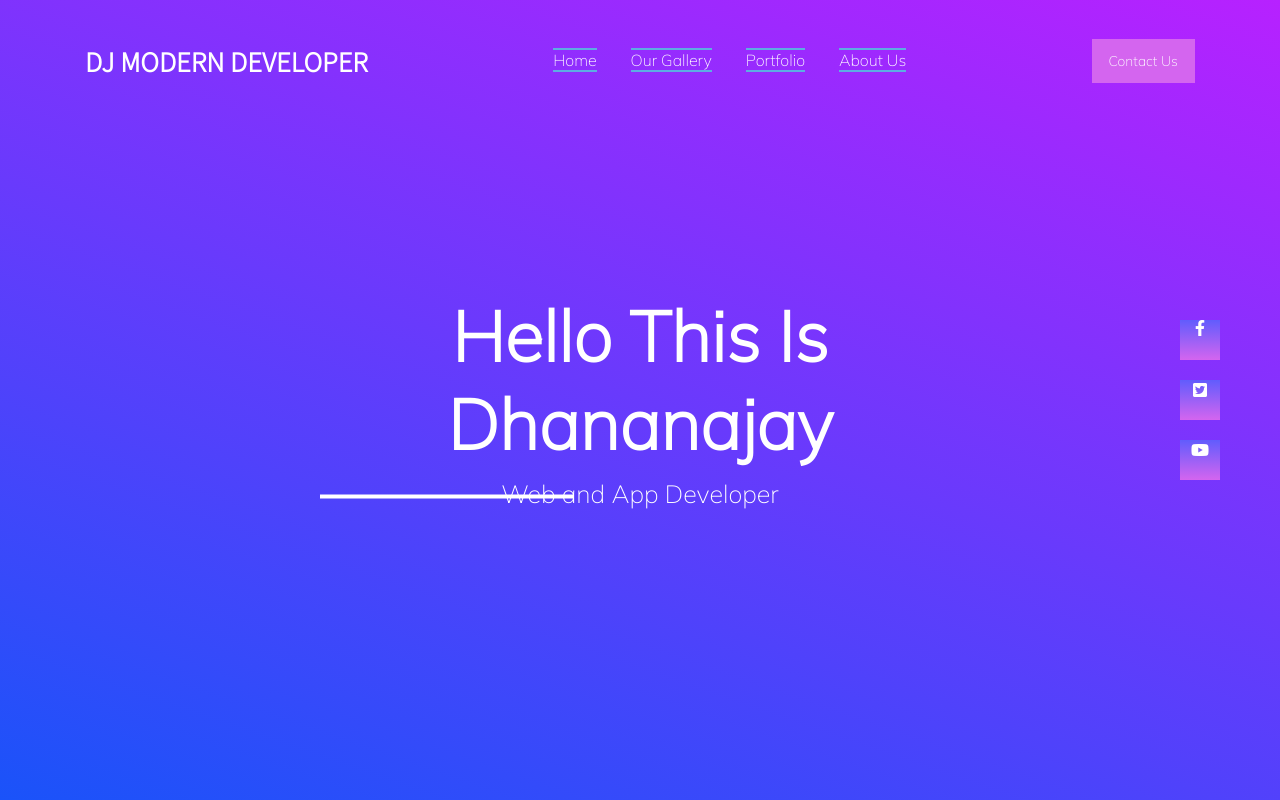
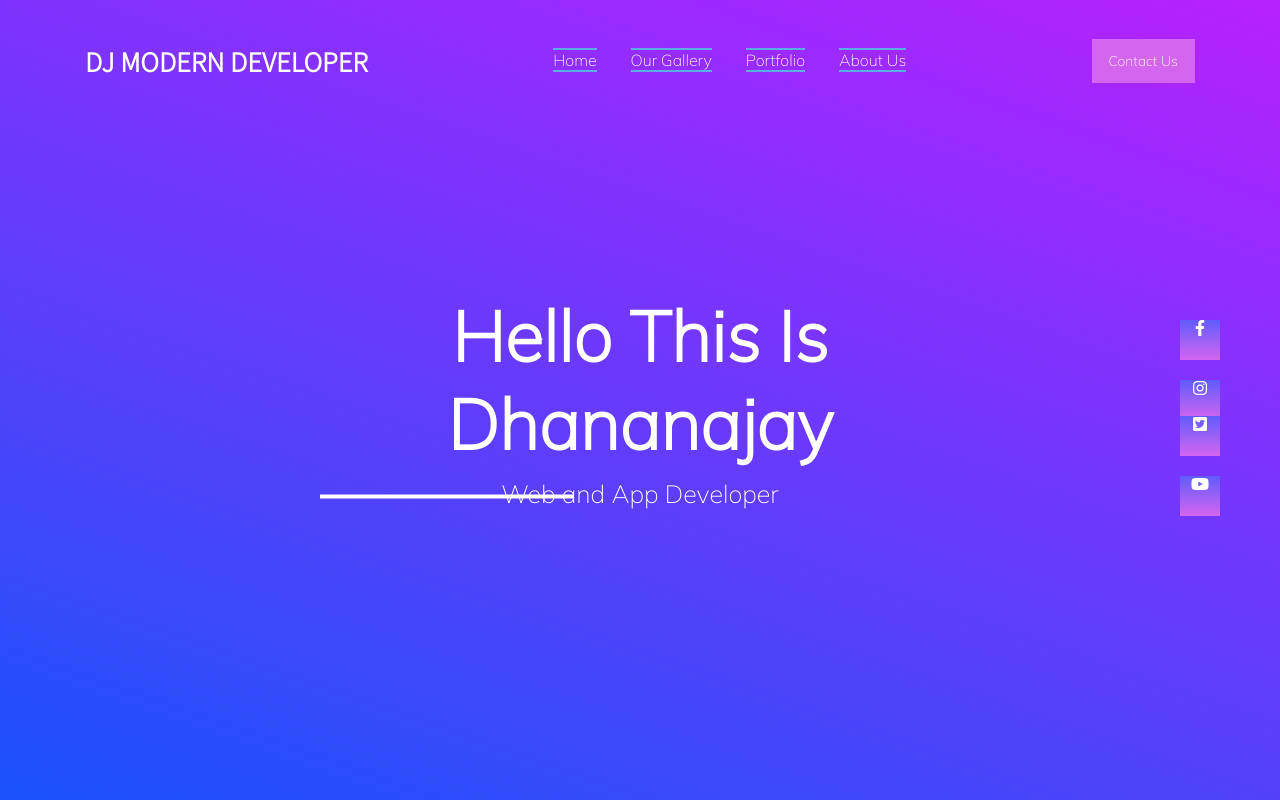
Before and after one commit to Dhananjay-built/moderndeveloper.github.com, a plain HTML site: page index.html in a window 1280 px wide. Drawn offline with Linux system fonts and the light colour scheme.

Commit message:
try best

```diff
--- a/index.html
+++ b/index.html
@@ -44,15 +44,15 @@
         </div>
         <div class="socail_network">
             <div class="fa_icons">
-                <a href="https://www.facebook.com/" target="_blank"><i class="fab fa-facebook-f"></i></a>
+                <a href="facebook.com" target="_blank"><i class="fab fa-facebook-f"></i></a>
             </div>
             <div class="fa_icons">
-                <a href="https://www.instagram.com/" target="_blank><i class="fab fa-instagram "></i></a>
+                <a href="https://www.instagram.com/"><i class="fab fa-instagram "></i></a>
             <div class="fa_icons">
-                <a href="https://twitter.com/" target="_blank><i class="fab fa-twitter-square"></i></a>
+                <a href="https://twitter.com/"><i class="fab fa-twitter-square"></i></a>
             </div>
             <div class="fa_icons">
-                <a href="https://www.youtube.com/" target="_blank><i class="fab fa-youtube"></i></a>
+                <a href="https://www.youtube.com/"><i class="fab fa-youtube"></i></a>
             </div>
         </div>
     </header>
```
